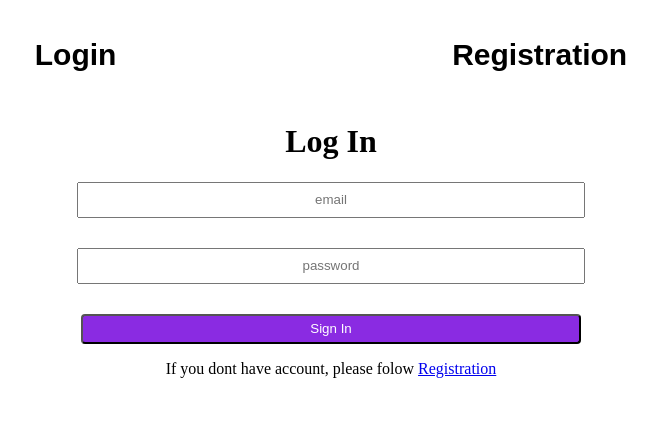
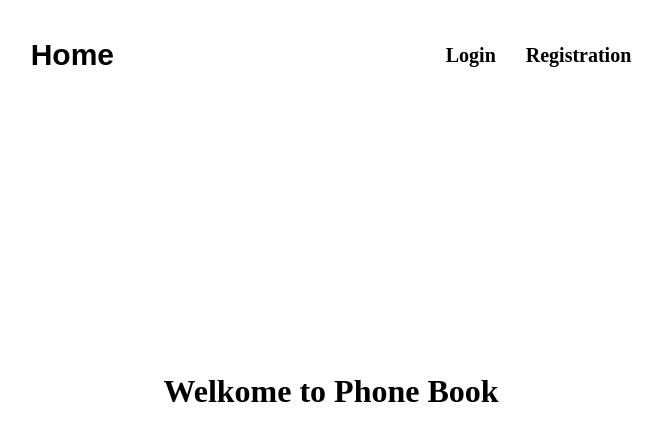
Before and after one commit to kyluk5/goit-react-hw-08-phonebook, a React (Create React App) app: page / in a window 1280 px wide. Before the commit this address led to /login. Shown: the top 440 px of the page, without its empty margins (309-971 px from the left). Built offline with nearby package versions, Linux system fonts and the light colour scheme.

Commit message:
added component contacts without component home

```diff
--- /dev/null
+++ b/src/Containers/Contacts/Contacts.css
@@ -0,0 +1,49 @@
+.alert {
+    position: absolute;
+    left: 43%;
+    top: 6%;
+    background-color: red;
+    width: 150px;
+    color: white;
+    border-radius: 4px;
+}
+
+.alert-enter-active {
+    animation: task 800ms ease-in alternate-reverse;
+}
+
+@keyframes task {
+    0% {
+        transform: translateX(0);
+    }
+
+    30% {
+        opacity: 0.7;
+        transform: translateX(30px);
+    }
+
+    100% {
+        opacity: 0;
+        transform: translateX(-200px);
+    }
+}
+
+.alert-exit-active {
+    animation: taskBack 800ms ease-in;
+}
+
+@keyframes taskBack {
+    0% {
+        transform: translateX(0);
+    }
+
+    30% {
+        opacity: 0.7;
+        transform: translateX(30px);
+    }
+
+    100% {
+        opacity: 0;
+        transform: translateX(-200px);
+    }
+}
--- /dev/null
+++ b/src/Containers/Contacts/Contacts.js
@@ -0,0 +1,96 @@
+import React, { Component } from "react";
+import { connect } from "react-redux";
+import {
+  addContact,
+  getContact,
+} from "../../redux/operations/contactsOperations";
+import PfoneForm from "../../components/PhoneForm/PhoneForm";
+import FindContact from "../../components/FindContact/FindContact";
+import { CSSTransition } from "react-transition-group";
+import { contactsSelector } from "../../redux/selectors/contacts-selectors";
+import { getCurrentUser } from "../../redux/operations/authOperations";
+import "./Contacts.css";
+
+class Contacts extends Component {
+  state = {
+    name: "",
+    number: "",
+    value: false,
+  };
+
+  contactInputValue = ({ target }) => {
+    const { name, value } = target;
+    this.setState({
+      [name]: value,
+    });
+  };
+
+  submitForm = (e) => {
+    e.preventDefault();
+    const { name, number, value } = this.state;
+    if (this.props.contacts.find((item) => item.name === this.state.name)) {
+      this.toggle(value);
+      return;
+    }
+    this.props.addContact(name, number);
+    this.setState({
+      name: "",
+      number: "",
+    });
+  };
+
+  toggle = (status) => {
+    this.setState({
+      value: !status,
+    });
+  };
+
+  componentDidMount() {
+    this.props.getCurrentUser();
+    this.props.getContact();
+  }
+
+  render() {
+    const { name, number, value } = this.state;
+    const test = () => {
+      this.toggle(true);
+    };
+
+    return (
+      <>
+        <CSSTransition
+          in={value}
+          classNames="alert"
+          timeout={500}
+          mountOnEnter
+          unmountOnExit
+        >
+          <button
+            className="alert"
+            onClick={test}
+          >{`${name} alredy exist`}</button>
+        </CSSTransition>
+
+        <PfoneForm
+          submitForm={this.submitForm}
+          name={name}
+          contactInputValue={this.contactInputValue}
+          number={number}
+        />
+        <FindContact />
+      </>
+    );
+  }
+}
+
+const mapStateToProps = (state) => ({
+  contacts: contactsSelector(state),
+});
+
+const mapDispatchToProps = {
+  addContact,
+  getCurrentUser,
+  getContact,
+};
+
+export default connect(mapStateToProps, mapDispatchToProps)(Contacts);
--- a/src/Containers/Home/Home.css
+++ b/src/Containers/Home/Home.css
@@ -1,49 +1,4 @@
-.alert {
-    position: absolute;
-    left: 43%;
-    top: 6%;
-    background-color: red;
-    width: 150px;
-    color: white;
-    border-radius: 4px;
+.home-page {
+    text-align: center;
+    padding-top: 250px;
 }
-
-.alert-enter-active {
-    animation: task 800ms ease-in alternate-reverse;
-}
-
-@keyframes task {
-    0% {
-        transform: translateX(0);
-    }
-
-    30% {
-        opacity: 0.7;
-        transform: translateX(30px);
-    }
-
-    100% {
-        opacity: 0;
-        transform: translateX(-200px);
-    }
-}
-
-.alert-exit-active {
-    animation: taskBack 800ms ease-in;
-}
-
-@keyframes taskBack {
-    0% {
-        transform: translateX(0);
-    }
-
-    30% {
-        opacity: 0.7;
-        transform: translateX(30px);
-    }
-
-    100% {
-        opacity: 0;
-        transform: translateX(-200px);
-    }
-}
--- a/src/Containers/Home/Home.js
+++ b/src/Containers/Home/Home.js
@@ -1,96 +1,12 @@
-import React, { Component } from "react";
-import { connect } from "react-redux";
-import {
-  addContact,
-  getContact,
-} from "../../redux/operations/contactsOperations";
-import PfoneForm from "../../components/PhoneForm/PhoneForm";
-import FindContact from "../../components/FindContact/FindContact";
-import { CSSTransition } from "react-transition-group";
+import React from "react";
 import "./Home.css";
-import { contactsSelector } from "../../redux/selectors/contacts-selectors";
-import { getCurrentUser } from "../../redux/operations/authOperations";
 
-class Home extends Component {
-  state = {
-    name: "",
-    number: "",
-    value: false,
-  };
-
-  contactInputValue = ({ target }) => {
-    const { name, value } = target;
-    this.setState({
-      [name]: value,
-    });
-  };
-
-  submitForm = (e) => {
-    e.preventDefault();
-    const { name, number, value } = this.state;
-    if (this.props.contacts.find((item) => item.name === this.state.name)) {
-      this.toggle(value);
-      return;
-    }
-    this.props.addContact(name, number);
-    this.setState({
-      name: "",
-      number: "",
-    });
-  };
-
-  toggle = (status) => {
-    this.setState({
-      value: !status,
-    });
-  };
-
-  componentDidMount() {
-    this.props.getCurrentUser();
-    this.props.getContact();
-  }
-
-  render() {
-    const { name, number, value } = this.state;
-    const test = () => {
-      this.toggle(true);
-    };
-
-    return (
-      <>
-        <CSSTransition
-          in={value}
-          classNames="alert"
-          timeout={500}
-          mountOnEnter
-          unmountOnExit
-        >
-          <button
-            className="alert"
-            onClick={test}
-          >{`${name} alredy exist`}</button>
-        </CSSTransition>
-
-        <PfoneForm
-          submitForm={this.submitForm}
-          name={name}
-          contactInputValue={this.contactInputValue}
-          number={number}
-        />
-        <FindContact />
-      </>
-    );
-  }
-}
-
-const mapStateToProps = (state) => ({
-  contacts: contactsSelector(state),
-});
-
-const mapDispatchToProps = {
-  addContact,
-  getCurrentUser,
-  getContact,
+const Home = () => {
+  return (
+    <>
+      <h1 className="home-page">Welkome to Phone Book</h1>
+    </>
+  );
 };
 
-export default connect(mapStateToProps, mapDispatchToProps)(Home);
+export default Home;
--- a/src/Containers/navigation.js
+++ b/src/Containers/navigation.js
@@ -1,5 +1,6 @@
 export const navigation = {
   home: "/",
   login: "/login",
-  registration: "/registration",
+  registration: "/register",
+  contacts: "/contacts",
 };
--- a/src/components/App/App.js
+++ b/src/components/App/App.js
@@ -5,30 +5,23 @@ import Login from "../../Containers/Login/Login";
 import Registration from "../../Containers/Registration/Registration";
 import { Switch } from "react-router-dom";
 import { navigation } from "../../Containers/navigation";
-// import { Route, useHistory } from "react-router-dom";
-// import { useSelector } from "react-redux";
-// import { useEffect } from "react";
+
 import PrivateRoute from "../Routes/PrivateRoute";
 import PublicRoute from "../Routes/PublicRoute";
+import Contacts from "../../Containers/Contacts/Contacts";
 
 function App() {
-  // const token = useSelector((state) => state.auth.token);
-  // const history = useHistory();
-
-  // useEffect(() => {
-  //   if (token) {
-  //     history.push(navigation.home);
-  //   } else {
-  //     history.push(navigation.login);
-  //   }
-  // }, [history, token]);
-
   return (
     <>
       <Header />
       <Switch>
-        <PrivateRoute exact path={navigation.home} component={Home} />
-        {/* <Route exact path={navigation.home} component={Home} /> */}
+        <PublicRoute
+          exact
+          path={navigation.home}
+          component={Home}
+          restricted={true}
+        />
+
         <PublicRoute
           path={navigation.login}
           component={Login}
@@ -39,8 +32,8 @@ function App() {
           component={Registration}
           restricted={true}
         />
-        {/* <Route path={navigation.login} component={Login} /> */}
-        {/* <Route path={navigation.registration} component={Registration} /> */}
+
+        <PrivateRoute path={navigation.contacts} component={Contacts} />
       </Switch>
     </>
   );
--- /dev/null
+++ b/src/components/AuthNav/AuthNav.css
@@ -0,0 +1,10 @@
+.auth-nav-link {
+    text-decoration: none;
+    font-size: 20px;
+    color: black;
+    font-weight: 700;
+}
+
+.auth-nav-link:not(:last-child) {
+    margin-right: 30px;
+}
--- /dev/null
+++ b/src/components/AuthNav/AuthNav.js
@@ -0,0 +1,19 @@
+import React from "react";
+import { NavLink } from "react-router-dom";
+import { navigation } from "../../Containers/navigation";
+import "./AuthNav.css";
+
+const AuthNav = () => {
+  return (
+    <div className="auth-nav">
+      <NavLink to={navigation.login} exact className="auth-nav-link">
+        Login
+      </NavLink>
+      <NavLink to={navigation.registration} exact className="auth-nav-link">
+        Registration
+      </NavLink>
+    </div>
+  );
+};
+
+export default AuthNav;
--- a/src/components/Header/Header.js
+++ b/src/components/Header/Header.js
@@ -4,6 +4,7 @@ import "./Header.css";
 import { NavLink } from "react-router-dom";
 import { navigation } from "../../Containers/navigation";
 import UserMenu from "../UserMenu/UserMenu";
+import AuthNav from "../AuthNav/AuthNav";
 import { useSelector } from "react-redux";
 
 const Header = () => {
@@ -12,21 +13,16 @@ const Header = () => {
     <header>
       <nav className="main-nav">
         {token ? (
-          <NavLink to={navigation.home} className="nav-link">
+          <NavLink to={navigation.contacts} exact className="nav-link">
+            Contacts
+          </NavLink>
+        ) : (
+          <NavLink to={navigation.home} exact className="nav-link">
             Home
           </NavLink>
-        ) : (
-          <>
-            <NavLink to={navigation.login} className="nav-link">
-              Login
-            </NavLink>
-            <NavLink to={navigation.registration} className="nav-link">
-              Registration
-            </NavLink>
-          </>
         )}
 
-        {token && <UserMenu />}
+        {token ? <UserMenu /> : <AuthNav />}
       </nav>
     </header>
   );
--- a/src/components/Routes/PublicRoute.js
+++ b/src/components/Routes/PublicRoute.js
@@ -11,7 +11,7 @@ const PublicRoute = ({ component: Component, restricted, ...routeProps }) => {
       {...routeProps}
       render={(props) => {
         return isAuthorized && restricted ? (
-          <Redirect to={navigation.home} />
+          <Redirect to={navigation.contacts} />
         ) : (
           <Component {...props} />
         );
```
